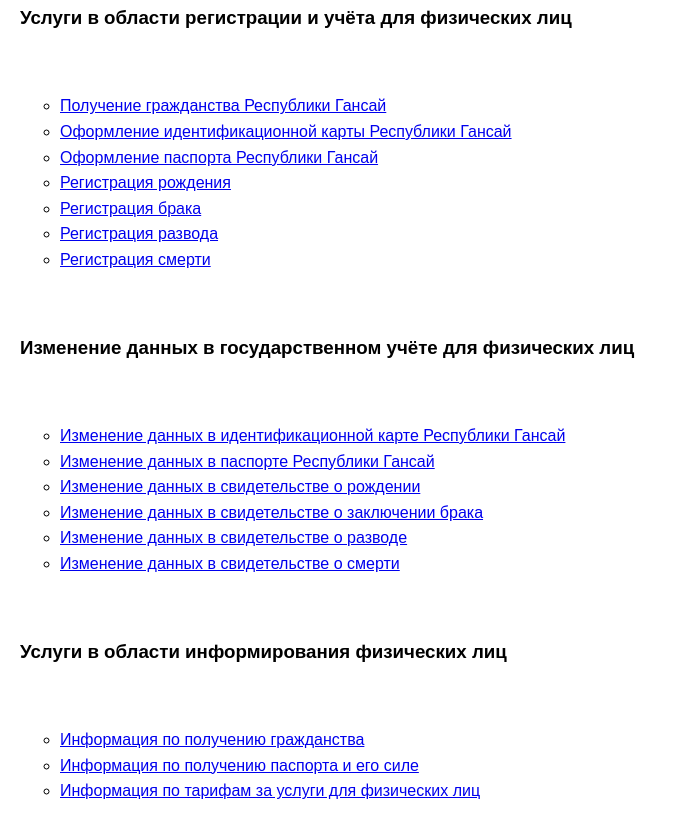
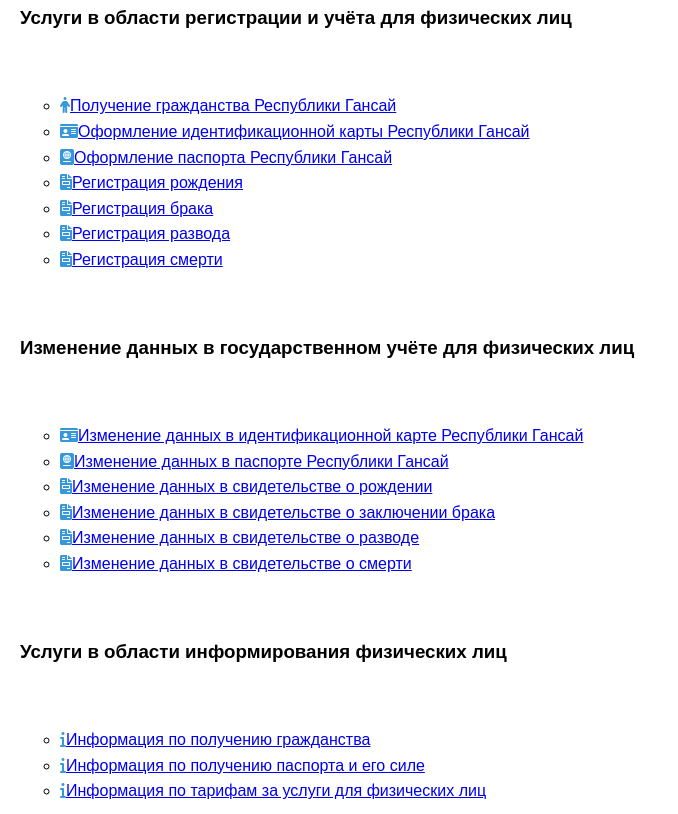
Before and after one commit to fsshadow2023/gpsa-citizens-ru.ga.gov, a plain HTML site: page index.html in a window 1280 px wide. Shown: the part 826-1640 px from the top of the page, without its empty margins (0-678 px from the left). Drawn offline with Linux system fonts and the light colour scheme.

Commit message:
Update index.html

```diff
--- a/index.html
+++ b/index.html
@@ -374,32 +374,32 @@
         <h3>Услуги в области регистрации и учёта для физических лиц</h3>
         <br>
         <ul style="list-style-type: circle">
-        <li><a href="https://docs.google.com/forms/d/e/1FAIpQLSfhMY45RIWbFpltogBYJ5zJq2rZ8RcyV7KDvPiMy_ctghX0Mw/viewform?usp=dialog">Получение гражданства Республики Гансай</a></li>
-        <li><a href="https://docs.google.com/forms/d/e/1FAIpQLSeU9bmkKHuJBssvi8hRqBg3Y1qbXZ7YbqtMuIeVMFxMJvjWBA/viewform?usp=sharing">Оформление идентификационной карты Республики Гансай</a></li>
-        <li><a href="https://docs.google.com/forms/d/e/1FAIpQLScf5hRYS0N3glJPcNU-qvX5QRGLvReG8EzIsjXDRUjgsfVvsA/viewform?usp=dialog">Оформление паспорта Республики Гансай</a></li>
-        <li><a href="https://docs.google.com/forms/d/e/1FAIpQLSdfE5oAYtSeByglNp2rPd4mUx6cZFTbDq-e6uj7iAdAOZgYqg/viewform?usp=dialog">Регистрация рождения</a></li>
-        <li><a href="https://docs.google.com/forms/d/e/1FAIpQLSfNKvWXkDLZpSMg8WTURq_0zr_ANx7qCkDob3xx1H6deqLicg/viewform?usp=dialog">Регистрация брака</a></li>
-        <li><a href="https://docs.google.com/forms/d/e/1FAIpQLSfXl11Doe8xXVi52ECcyCDtumJJYJnKB8u0RfEDYVXiikXywA/viewform?usp=dialog">Регистрация развода</a></li>
-        <li><a href="https://docs.google.com/forms/d/e/1FAIpQLSe6NzSAEw11IRPOEOImkSCE32nCZ8GiJ9SbdIRsETZtD_Nvdg/viewform?usp=dialog">Регистрация смерти</a></li>
+        <li><i class="fa-solid fa-person" style="color: #3498DB;"></i><a href="https://docs.google.com/forms/d/e/1FAIpQLSfhMY45RIWbFpltogBYJ5zJq2rZ8RcyV7KDvPiMy_ctghX0Mw/viewform?usp=dialog">Получение гражданства Республики Гансай</a></li>
+        <li><i class="fa-solid fa-id-card" style="color: #3498DB;"></i><a href="https://docs.google.com/forms/d/e/1FAIpQLSeU9bmkKHuJBssvi8hRqBg3Y1qbXZ7YbqtMuIeVMFxMJvjWBA/viewform?usp=sharing">Оформление идентификационной карты Республики Гансай</a></li>
+        <li><i class="fa-solid fa-passport" style="color: #3498DB;"></i><a href="https://docs.google.com/forms/d/e/1FAIpQLScf5hRYS0N3glJPcNU-qvX5QRGLvReG8EzIsjXDRUjgsfVvsA/viewform?usp=dialog">Оформление паспорта Республики Гансай</a></li>
+        <li><i class="fa-solid fa-file-invoice" style="color: #3498DB;"></i><a href="https://docs.google.com/forms/d/e/1FAIpQLSdfE5oAYtSeByglNp2rPd4mUx6cZFTbDq-e6uj7iAdAOZgYqg/viewform?usp=dialog">Регистрация рождения</a></li>
+        <li><i class="fa-solid fa-file-invoice" style="color: #3498DB;"></i><a href="https://docs.google.com/forms/d/e/1FAIpQLSfNKvWXkDLZpSMg8WTURq_0zr_ANx7qCkDob3xx1H6deqLicg/viewform?usp=dialog">Регистрация брака</a></li>
+        <li><i class="fa-solid fa-file-invoice" style="color: #3498DB;"></i><a href="https://docs.google.com/forms/d/e/1FAIpQLSfXl11Doe8xXVi52ECcyCDtumJJYJnKB8u0RfEDYVXiikXywA/viewform?usp=dialog">Регистрация развода</a></li>
+        <li><i class="fa-solid fa-file-invoice" style="color: #3498DB;"></i><a href="https://docs.google.com/forms/d/e/1FAIpQLSe6NzSAEw11IRPOEOImkSCE32nCZ8GiJ9SbdIRsETZtD_Nvdg/viewform?usp=dialog">Регистрация смерти</a></li>
         </ul>
         <br>
         <h3>Изменение данных в государственном учёте для физических лиц</h3>
         <br>
         <ul style="list-style-type: circle">
-        <li><a href="https://docs.google.com/forms/d/e/1FAIpQLSc6Aw_UFoAQG2NqnODgMiiAhjHPkeGacR8n9huFTmQU3B-msA/viewform?usp=sharing">Изменение данных в идентификационной карте Республики Гансай</a></li>
-        <li><a href="https://docs.google.com/forms/d/e/1FAIpQLScRTVVUrhCkG3eooawnBzbYNIdayh4PoKTUhdqzdGQP3WLN-Q/viewform?usp=dialog">Изменение данных в паспорте Республики Гансай</a></li>
-        <li><a href="https://docs.google.com/forms/d/e/1FAIpQLSe9u5HtRyKOgRdYLBxWUj6zQlzxn77DZ3aq1pWaR099ZtFb8g/viewform?usp=dialog">Изменение данных в свидетельстве о рождении</a></li>
-        <li><a href="https://docs.google.com/forms/d/e/1FAIpQLSf64AQCL2wi_dgKZDHMuSPiIdSyCMyrk2tmX5We3Hom9cEiUg/viewform?usp=dialog">Изменение данных в свидетельстве о заключении брака</a></li>
-        <li><a href="https://docs.google.com/forms/d/e/1FAIpQLSc2eDE2t4d-3ZhHg_Ly-YUIhGoti9qIMngNtuS3oJ3PtDU7eA/viewform?usp=dialog">Изменение данных в свидетельстве о разводе</a></li>
-        <li><a href="https://docs.google.com/forms/d/e/1FAIpQLScJ-OIqbPSyNSy3GFTFa2wJ2birZiTZ3CiSWu1PtZB1DeC4dw/viewform?usp=dialog">Изменение данных в свидетельстве о смерти</a></li>
+        <li><i class="fa-solid fa-id-card" style="color: #3498DB;"></i><a href="https://docs.google.com/forms/d/e/1FAIpQLSc6Aw_UFoAQG2NqnODgMiiAhjHPkeGacR8n9huFTmQU3B-msA/viewform?usp=sharing">Изменение данных в идентификационной карте Республики Гансай</a></li>
+        <li><i class="fa-solid fa-passport" style="color: #3498DB;"></i><a href="https://docs.google.com/forms/d/e/1FAIpQLScRTVVUrhCkG3eooawnBzbYNIdayh4PoKTUhdqzdGQP3WLN-Q/viewform?usp=dialog">Изменение данных в паспорте Республики Гансай</a></li>
+        <li><i class="fa-solid fa-file-invoice" style="color: #3498DB;"></i><a href="https://docs.google.com/forms/d/e/1FAIpQLSe9u5HtRyKOgRdYLBxWUj6zQlzxn77DZ3aq1pWaR099ZtFb8g/viewform?usp=dialog">Изменение данных в свидетельстве о рождении</a></li>
+        <li><i class="fa-solid fa-file-invoice" style="color: #3498DB;"></i><a href="https://docs.google.com/forms/d/e/1FAIpQLSf64AQCL2wi_dgKZDHMuSPiIdSyCMyrk2tmX5We3Hom9cEiUg/viewform?usp=dialog">Изменение данных в свидетельстве о заключении брака</a></li>
+        <li><i class="fa-solid fa-file-invoice" style="color: #3498DB;"></i><a href="https://docs.google.com/forms/d/e/1FAIpQLSc2eDE2t4d-3ZhHg_Ly-YUIhGoti9qIMngNtuS3oJ3PtDU7eA/viewform?usp=dialog">Изменение данных в свидетельстве о разводе</a></li>
+        <li><i class="fa-solid fa-file-invoice" style="color: #3498DB;"></i><a href="https://docs.google.com/forms/d/e/1FAIpQLScJ-OIqbPSyNSy3GFTFa2wJ2birZiTZ3CiSWu1PtZB1DeC4dw/viewform?usp=dialog">Изменение данных в свидетельстве о смерти</a></li>
         </ul>
         <br>
         <h3>Услуги в области информирования физических лиц</h3>
         <br>
         <ul style="list-style-type: circle">
-        <li><a href="https://fsshadow2023.github.io/gpsa-citizens-citizenship-info-ru.ga.gov/">Информация по получению гражданства</a></li>
-        <li><a href="https://fsshadow2023.github.io/gpsa-citizens-passport-info-ru.ga.gov/">Информация по получению паспорта и его силе</a></li>
-        <li><a href="https://fsshadow2023.github.io/gpsa-citizens-prices-info-ru.ga.gov/">Информация по тарифам за услуги для физических лиц</a></li>
+        <li><i class="fa-solid fa-info" style="color: #3498DB;"></i><a href="https://fsshadow2023.github.io/gpsa-citizens-citizenship-info-ru.ga.gov/">Информация по получению гражданства</a></li>
+        <li><i class="fa-solid fa-info" style="color: #3498DB;"></i><a href="https://fsshadow2023.github.io/gpsa-citizens-passport-info-ru.ga.gov/">Информация по получению паспорта и его силе</a></li>
+        <li><i class="fa-solid fa-info" style="color: #3498DB;"></i><a href="https://fsshadow2023.github.io/gpsa-citizens-prices-info-ru.ga.gov/">Информация по тарифам за услуги для физических лиц</a></li>
         </ul>
     </div>
 
```
